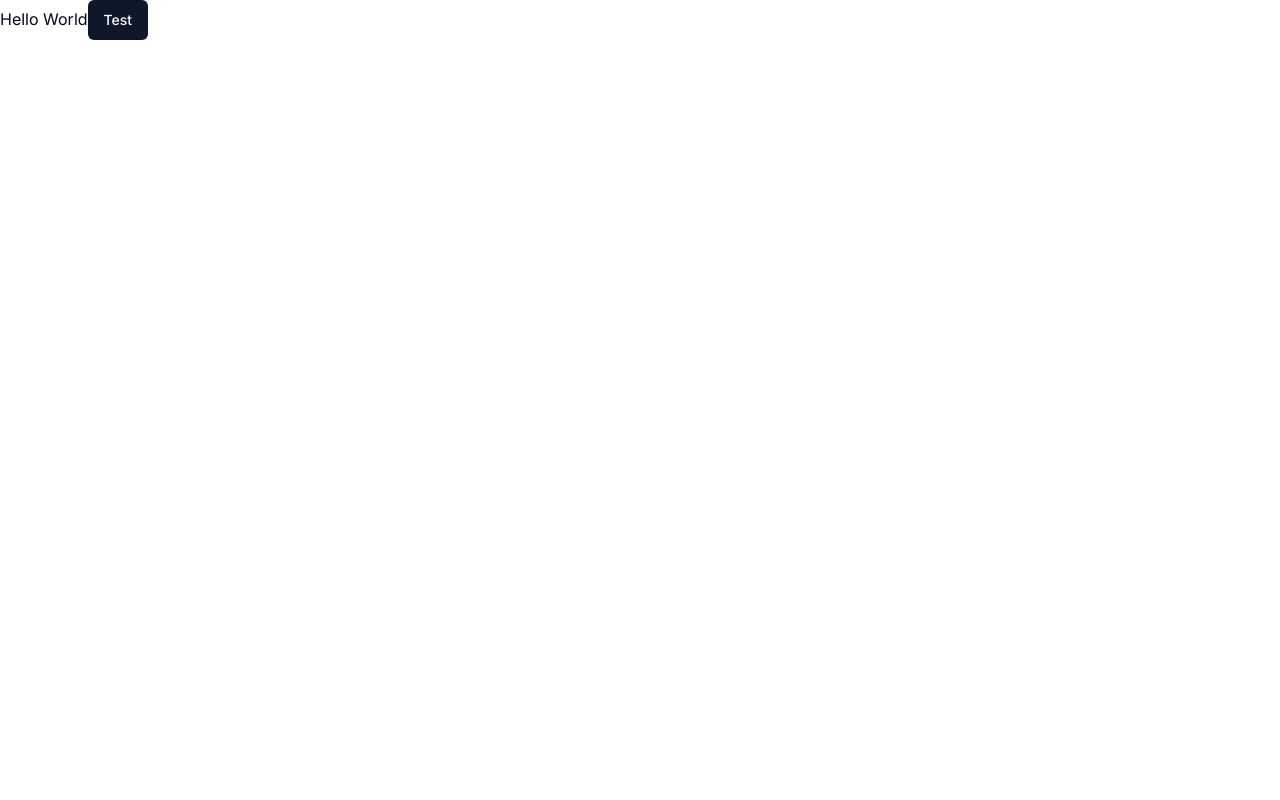
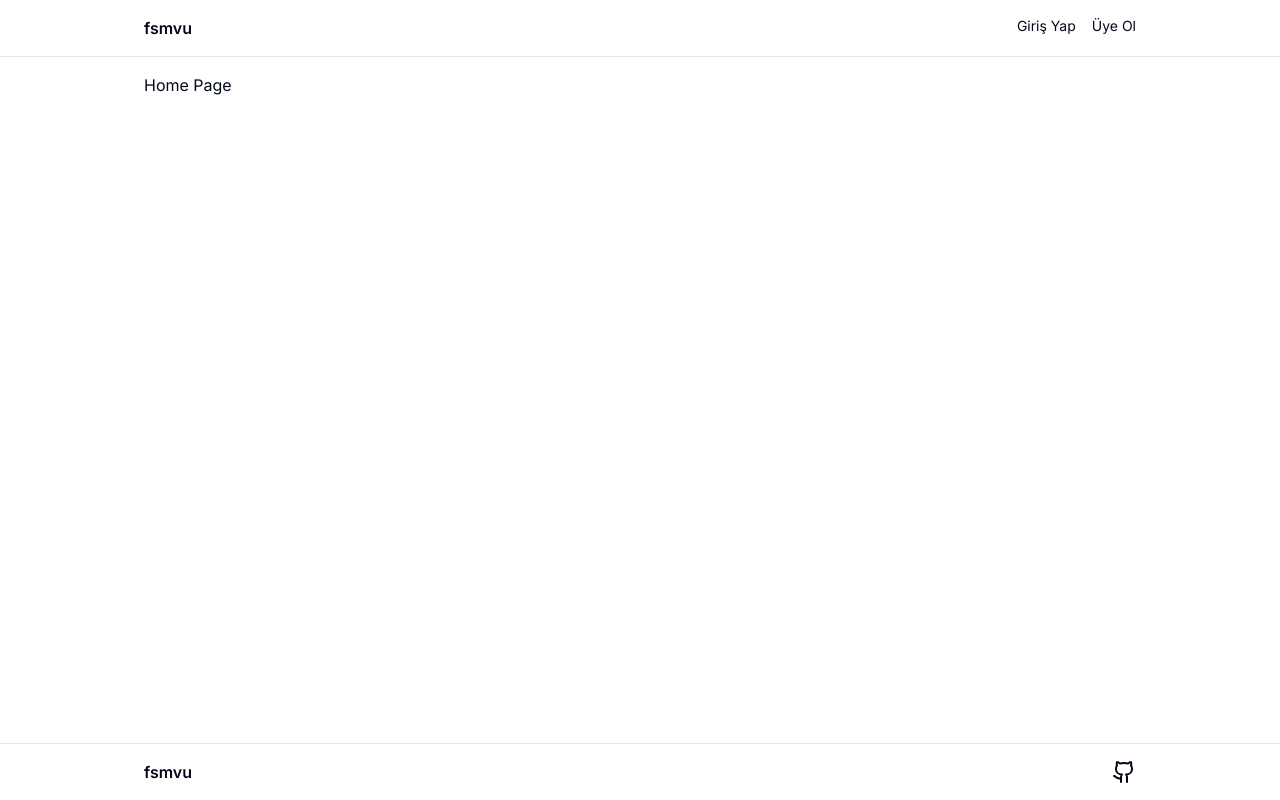
Before and after one commit to bedirhanyildirim/fsmvu.com, a Next.js app: page / in a window 1280 px wide. Built offline with nearby package versions, Linux system fonts and the light colour scheme.

Commit message:
feat: basic layout and pages are  developed

```diff
--- /dev/null
+++ b/app/(auth)/(routes)/signin/page.tsx
@@ -0,0 +1,5 @@
+const PageSignIn = () => {
+  return <div>Giriş Yap Formu</div>;
+};
+
+export default PageSignIn;
--- /dev/null
+++ b/app/(auth)/(routes)/signup/page.tsx
@@ -0,0 +1,5 @@
+const PageSignUp = () => {
+  return <div>Üye Ol Formu</div>;
+};
+
+export default PageSignUp;
--- /dev/null
+++ b/app/(auth)/layout.tsx
@@ -0,0 +1,35 @@
+import Link from "next/link";
+import { Github } from "lucide-react";
+
+const AuthLayout = ({ children }: { children: React.ReactNode }) => {
+  return (
+    <div className="h-full flex flex-col">
+      <div className="h-full flex justify-center items-center">
+        <div className="content-max-width my-4 flex justify-center">{children}</div>
+      </div>
+      <div className="w-full border-t py-4 mt-auto flex justify-center">
+        <div className="content-max-width flex">
+          <div className="">
+            <Link
+              href="/"
+              className="hover:text-gray-700 transition-colors font-semibold"
+            >
+              fsmvu
+            </Link>
+          </div>
+          <div className="ml-auto">
+            <Link
+              href="https://github.com/bedirhanyildirim/fsmvu.com"
+              className="hover:text-gray-700 transition-colors"
+              target="_blank"
+            >
+              <Github />
+            </Link>
+          </div>
+        </div>
+      </div>
+    </div>
+  );
+};
+
+export default AuthLayout;
--- /dev/null
+++ b/app/(default)/(routes)/page.tsx
@@ -0,0 +1,3 @@
+export default function Home() {
+  return <div>Home Page</div>;
+}
--- /dev/null
+++ b/app/(default)/layout.tsx
@@ -0,0 +1,51 @@
+import Link from "next/link";
+import { Github } from "lucide-react";
+
+const DefaultLayout = ({ children }: { children: React.ReactNode }) => {
+  return (
+    <div className="h-full flex flex-col">
+      <div className="w-full border-b py-4 flex justify-center">
+        <div className="content-max-width flex">
+          <div className="">
+            <Link
+              href="/"
+              className="hover:text-gray-700 transition-colors font-semibold"
+            >
+              fsmvu
+            </Link>
+          </div>
+          <div className="ml-auto flex gap-4 text-sm">
+            <Link href="/signin">Giriş Yap</Link>
+            <Link href="/signup">Üye Ol</Link>
+          </div>
+        </div>
+      </div>
+      <div className="h-full flex justify-center">
+        <div className="content-max-width my-4">{children}</div>
+      </div>
+      <div className="w-full border-t py-4 mt-auto flex justify-center">
+        <div className="content-max-width flex">
+          <div className="">
+            <Link
+              href="/"
+              className="hover:text-gray-700 transition-colors font-semibold"
+            >
+              fsmvu
+            </Link>
+          </div>
+          <div className="ml-auto">
+            <Link
+              href="https://github.com/bedirhanyildirim/fsmvu.com"
+              className="hover:text-gray-700 transition-colors"
+              target="_blank"
+            >
+              <Github />
+            </Link>
+          </div>
+        </div>
+      </div>
+    </div>
+  );
+};
+
+export default DefaultLayout;
--- a/app/globals.css
+++ b/app/globals.css
@@ -1,6 +1,10 @@
 @tailwind base;
 @tailwind components;
 @tailwind utilities;
+
+html, body, :root {
+  height: 100%;
+}
 
 @layer base {
   :root {
@@ -74,3 +78,9 @@
     @apply bg-background text-foreground;
   }
 }
+
+@layer components {
+  .content-max-width {
+    @apply w-full px-2 lg:px-4 lg:max-w-screen-lg xl:max-w-screen-lg
+  }
+}
--- a/app/page.tsx
+++ /dev/null
@@ -1,10 +0,0 @@
-import { Button } from "@/components/ui/button";
-
-export default function Home() {
-  return (
-    <div>
-      Hello World
-      <Button>Test</Button>
-    </div>
-  );
-}
```
